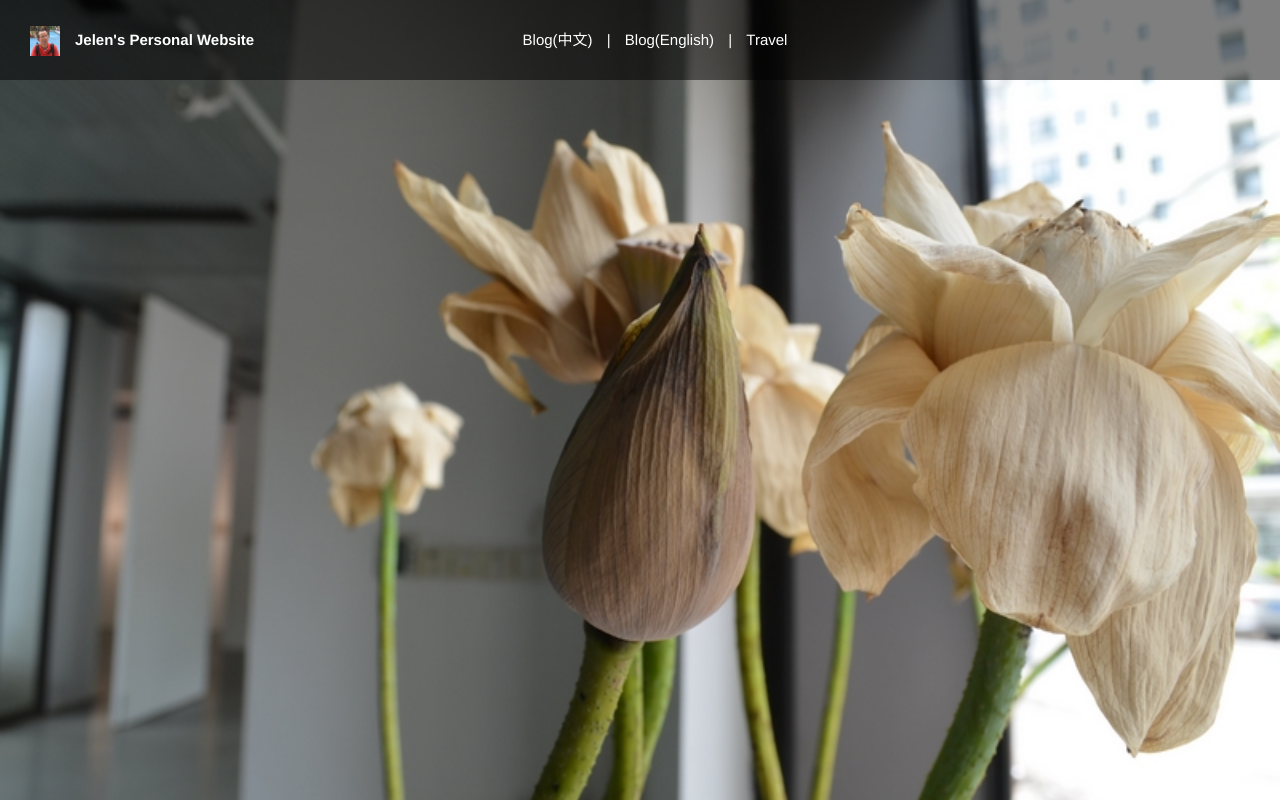
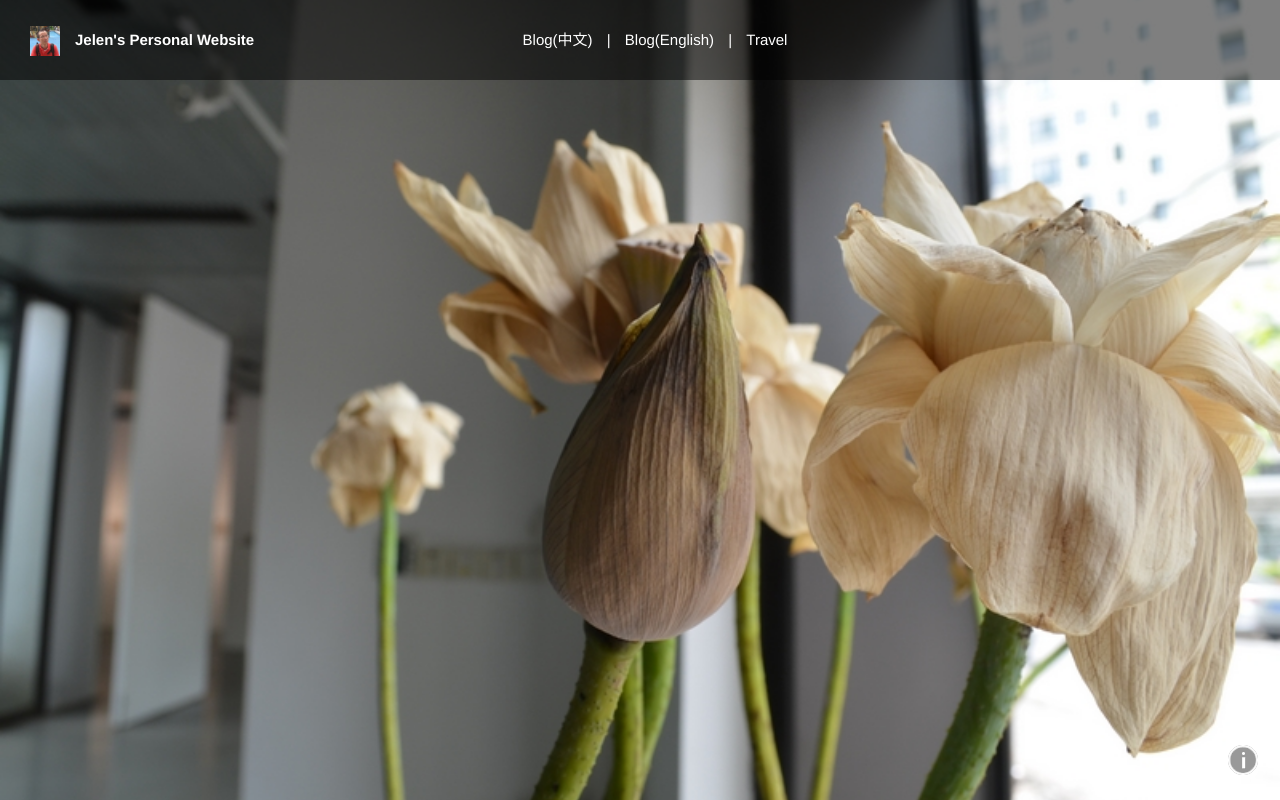
Before and after one commit to JelenHu/jelenhu.github.io, a plain HTML site: page index.html in a window 1280 px wide. Drawn offline with nearby package versions, Linux system fonts and the light colour scheme; no server answers.

Commit message:
add info icon

```diff
--- a/index.html
+++ b/index.html
@@ -94,6 +94,6 @@
     </div>
   </div>
   <div class="middlepane"></div>
-  <div class="infoicon"><img src="icon_info.png" alt=""/></div>
+  <div class="infoicon"><img src="imgs/icon_info.png" alt=""/></div>
 </body>
 </html>
```
Also changed, not shown: imgs/icon_info.png (added).
